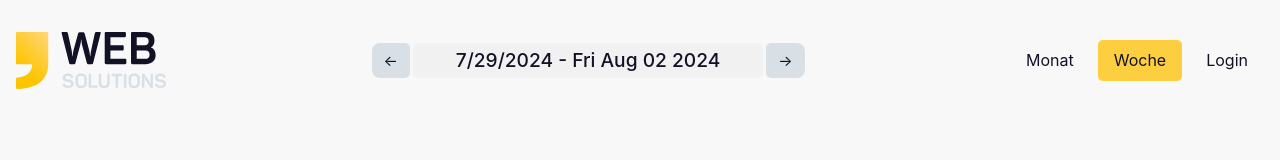
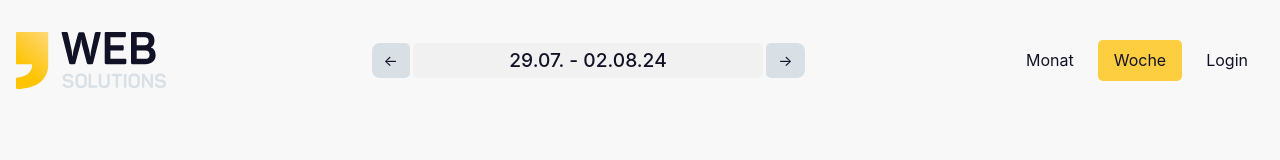
Before and after one commit to smashingwebsites/office-attendance, a Vue app: page /week/2024/31 in a window 1280 px wide. Shown: the top 160 px of the page. Built offline with nearby package versions, Linux system fonts and the light colour scheme; no server answers; the database is empty.

Commit message:
refactor dateString in week header

```diff
--- a/src/components/header/week.vue
+++ b/src/components/header/week.vue
@@ -8,8 +8,8 @@ import {usePreviousWeek} from "@/composables/usePreviousWeek";
 
 const route = useRoute()
 
-const startOfWeek = computed(() => useDateOfWeek(store.currentDate, 1).toLocaleDateString())
-const endOfWeek = computed(() => useDateOfWeek(store.currentDate, 5).toDateString())
+const startOfWeek = computed(() => useDateOfWeek(store.currentDate, 1).toLocaleDateString('de-DE', { day: '2-digit', month: '2-digit' }));
+const endOfWeek = computed(() => useDateOfWeek(store.currentDate, 5).toLocaleDateString('de-DE', { day: '2-digit', month: '2-digit', year: '2-digit' }));
 
 const nextWeek = computed(() => useNextWeek(store.currentDate))
 const prevWeek = computed(() => usePreviousWeek(store.currentDate))
```
